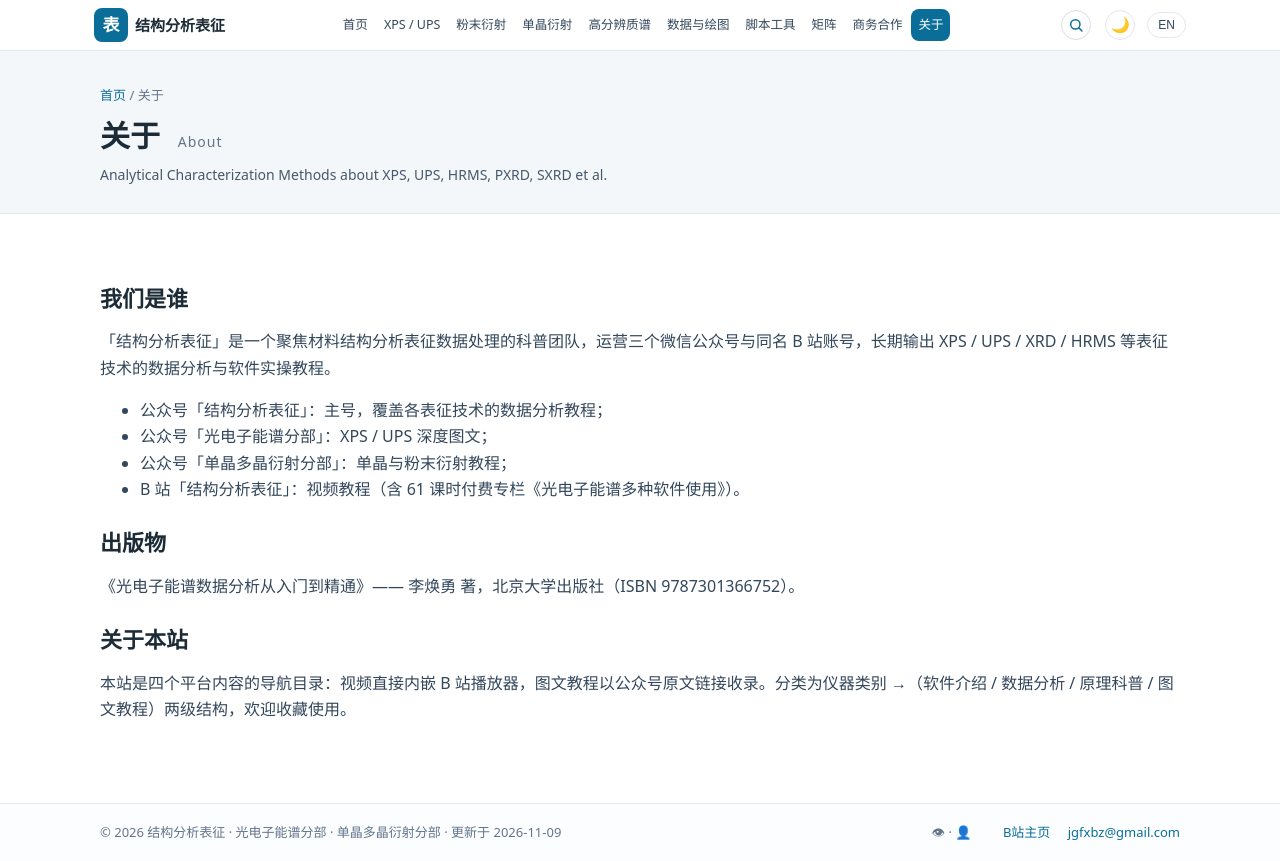
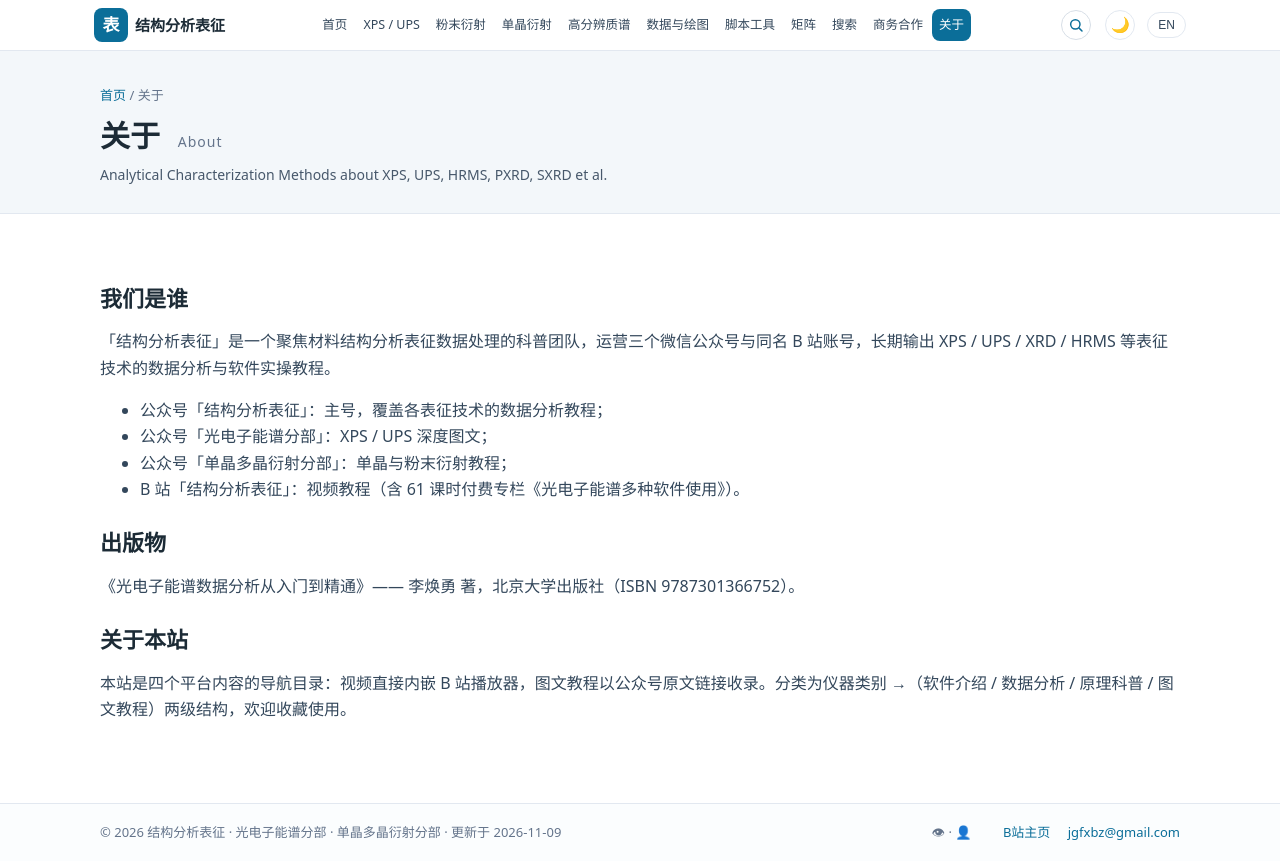
Before and after one commit to jgfxbz/jgfxbz.github.io, a plain HTML site: page about/index.html in a window 1280 px wide. Drawn offline with Linux system fonts and the light colour scheme; some packages are replaced by stand-ins of ours; a script that the page names is missing.

Commit message:
fix: 菜单栏恢复搜索文字入口（放大镜+文字双入口）

```diff
--- a/about/index.html
+++ b/about/index.html
@@ -23,6 +23,7 @@
 <li><a href="../dataplot/index.html" data-i18n="nav.dataplot">数据与绘图</a></li>
 <li><a href="../scripts/index.html" data-i18n="nav.scripts">脚本工具</a></li>
 <li><a href="../matrix/index.html" data-i18n="nav.matrix">矩阵</a></li>
+<li><a href="../search/index.html" data-i18n="nav.search">搜索</a></li>
 <li><a href="../cooperation/index.html" data-i18n="nav.coop">商务合作</a></li>
 <li><a href="../about/index.html" class="active" data-i18n="nav.about">关于</a></li></ul></nav>
     <div class="header-actions"><a class="search-btn" href="../search/index.html" aria-label="搜索 / Search" title="站内搜索"><svg viewBox="0 0 24 24" fill="none" stroke="currentColor" stroke-width="2.2" stroke-linecap="round"><circle cx="11" cy="11" r="7"/><path d="M21 21l-4.3-4.3"/></svg></a><button id="theme-btn" class="theme-btn" type="button" aria-label="深色模式 / Dark mode">🌙</button>
```
Also changed, not shown: cooperation/index.html (+1 -0 lines), dataplot/index.html (+1 -0 lines), hrms/index.html (+1 -0 lines), index.html (+1 -0 lines), scripts/index.html (+1 -0 lines), scxrd/index.html (+1 -0 lines), xps/index.html (+1 -0 lines), xrd-powder/index.html (+1 -0 lines).
